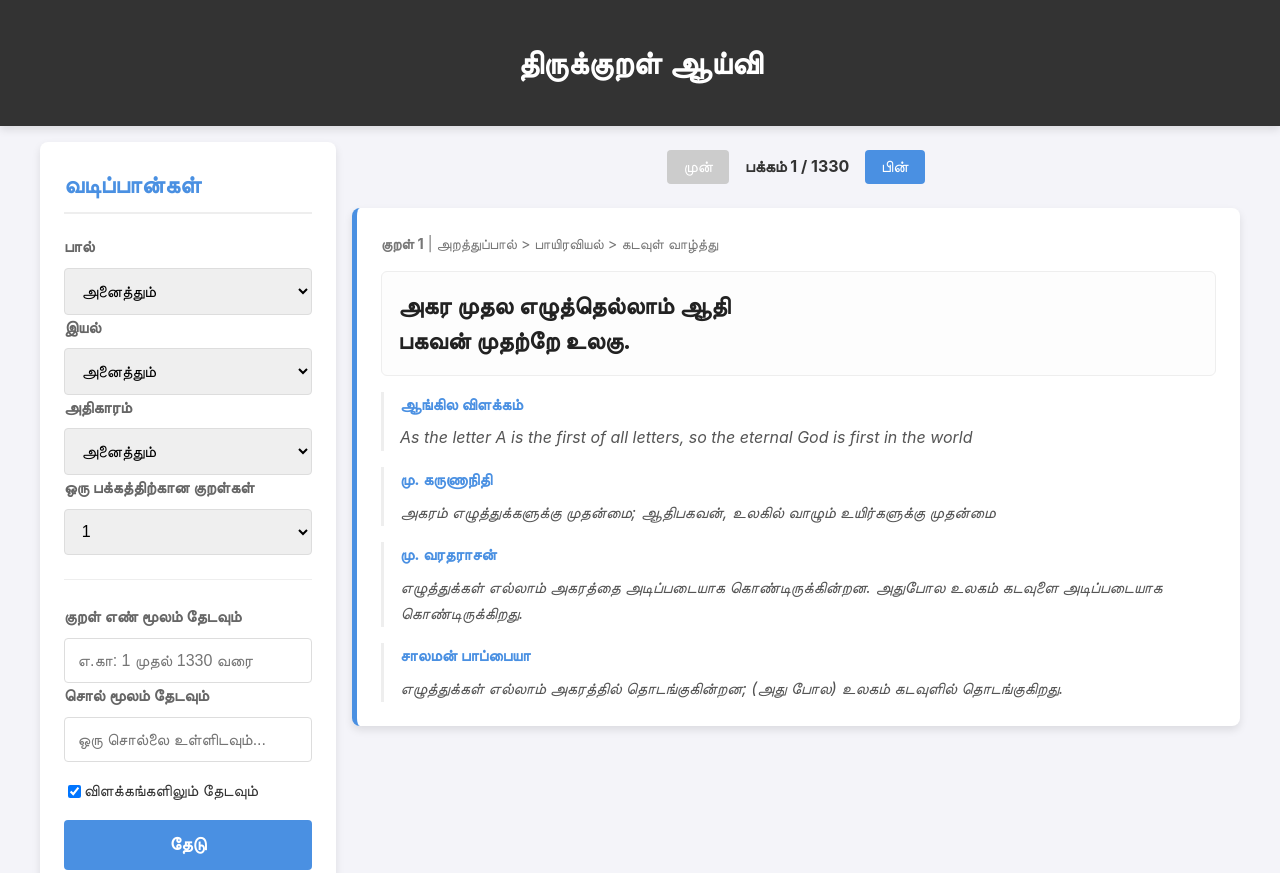
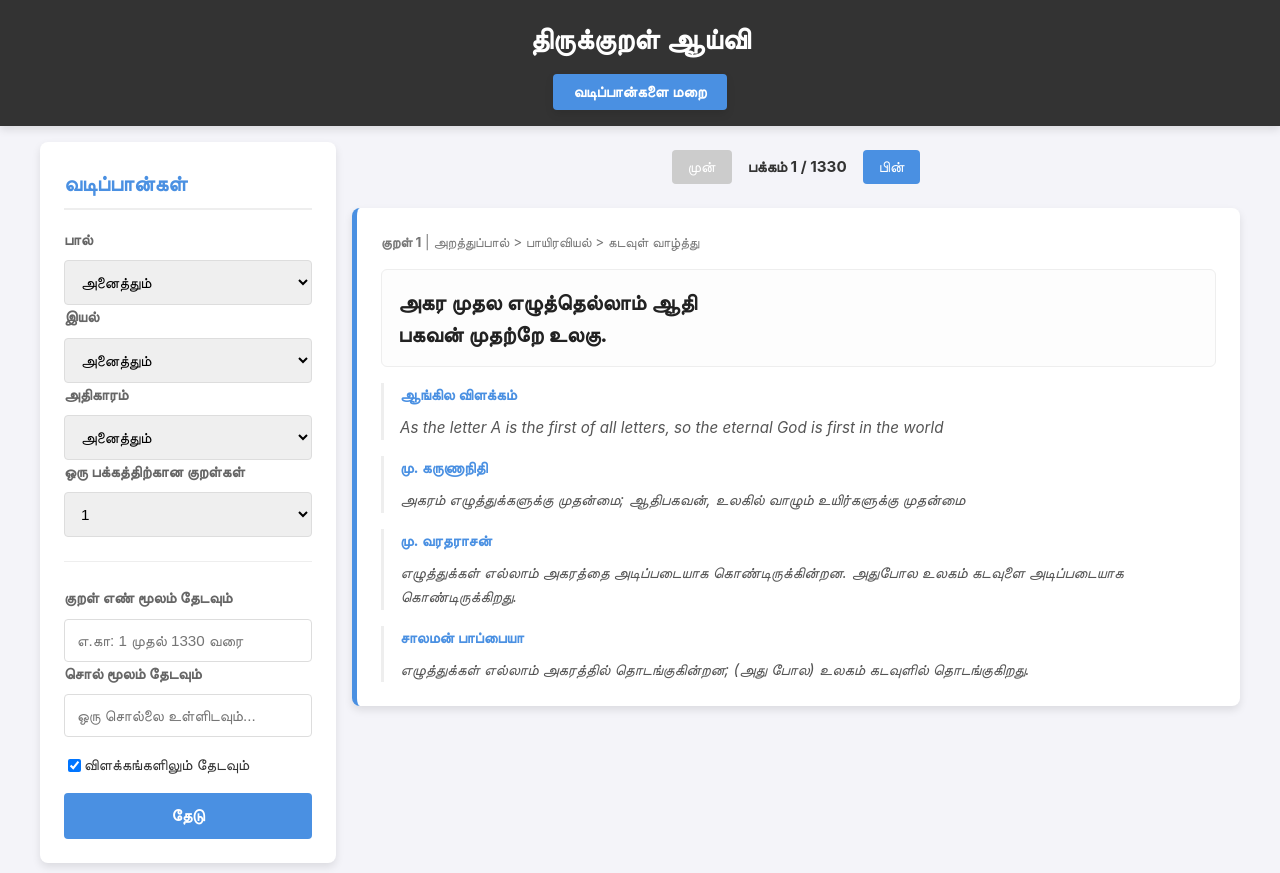
Before and after one commit to SRathinaGiri/ThirukkuralApp, a plain HTML site: page index.html in a window 1280 px wide. Shown: the top 873 px of the page. Drawn offline with nearby package versions, Linux system fonts and the light colour scheme.

Commit message:
Make filter panel collapsible and tune typography

```diff
--- a/app.js
+++ b/app.js
@@ -45,6 +45,8 @@ document.addEventListener('DOMContentLoaded', () => {
     installCardElement = document.getElementById('install-card');
     const installButton = document.getElementById('install-button');
     const appVersionElement = document.getElementById('app-version');
+    const toggleFiltersButton = document.getElementById('toggle-filters');
+    const containerElement = document.querySelector('.container');
 
     const checkboxes = {
         english: document.getElementById('show-english'),
@@ -63,6 +65,23 @@ document.addEventListener('DOMContentLoaded', () => {
 
     if (deferredPrompt) {
         showInstallCard();
+    }
+
+    function updateFilterToggleState() {
+        if (!toggleFiltersButton || !containerElement) {
+            return;
+        }
+        const isCollapsed = containerElement.classList.contains('filters-collapsed');
+        toggleFiltersButton.textContent = isCollapsed ? 'வடிப்பான்களை காட்டு' : 'வடிப்பான்களை மறை';
+        toggleFiltersButton.setAttribute('aria-expanded', (!isCollapsed).toString());
+    }
+
+    if (toggleFiltersButton && containerElement) {
+        updateFilterToggleState();
+        toggleFiltersButton.addEventListener('click', () => {
+            containerElement.classList.toggle('filters-collapsed');
+            updateFilterToggleState();
+        });
     }
 
     installButton.addEventListener('click', async () => {
--- a/index.html
+++ b/index.html
@@ -12,6 +12,7 @@
 
     <header>
         <h1>திருக்குறள் ஆய்வி</h1>
+        <button id="toggle-filters" class="toggle-filters" aria-expanded="true" aria-controls="left-panel">வடிப்பான்களை மறை</button>
     </header>
 
     <div class="container">
--- a/style.css
+++ b/style.css
@@ -15,6 +15,7 @@ body {
     color: var(--text-color);
     margin: 0;
     line-height: 1.6;
+    font-size: 0.95rem;
 }
 
 header {
@@ -23,6 +24,34 @@ header {
     padding: 1rem;
     text-align: center;
     box-shadow: var(--shadow);
+    display: flex;
+    flex-direction: column;
+    align-items: center;
+    gap: 0.75rem;
+}
+
+.toggle-filters {
+    background-color: var(--primary-color);
+    color: var(--card-bg);
+    border: none;
+    border-radius: 4px;
+    padding: 0.55rem 1.25rem;
+    font-size: 0.95rem;
+    font-weight: 600;
+    cursor: pointer;
+    box-shadow: var(--shadow);
+    transition: background-color 0.2s;
+}
+
+.toggle-filters:hover,
+.toggle-filters:focus {
+    background-color: #357ABD;
+    outline: none;
+}
+
+h1 {
+    margin: 0;
+    font-size: 1.8rem;
 }
 
 .container {
@@ -31,10 +60,19 @@ header {
     padding: 1rem;
     max-width: 1200px;
     margin: 0 auto;
+    gap: 1rem;
 }
 
-#left-panel { flex: 1; min-width: 280px; padding-right: 1rem; }
+#left-panel { flex: 1; min-width: 280px; padding-right: 0; }
 #right-panel { flex: 3; min-width: 300px; }
+
+.container.filters-collapsed #left-panel {
+    display: none;
+}
+
+.container.filters-collapsed #right-panel {
+    flex: 1 1 100%;
+}
 
 /* Card Styling */
 .card {
@@ -52,17 +90,29 @@ h2, h3 {
     padding-bottom: 0.5rem;
 }
 
+h2 { font-size: 1.35rem; }
+h3 { font-size: 1.15rem; }
+
 hr { border: none; border-top: 1px solid #eee; margin: 1.5rem 0; }
 
 /* Filter & Search Styling */
 .filter-group label { display: block; margin-bottom: 0.5rem; font-weight: bold; color: #666; }
-.dropdown, input[type="number"], input[type="text"] { width: 100%; padding: 0.8rem; border: 1px solid #ddd; border-radius: 4px; font-size: 1rem; box-sizing: border-box; }
+.dropdown,
+input[type="number"],
+input[type="text"] {
+    width: 100%;
+    padding: 0.75rem;
+    border: 1px solid #ddd;
+    border-radius: 4px;
+    font-size: 0.95rem;
+    box-sizing: border-box;
+}
 .checkbox-group { display: flex; align-items: center; margin-bottom: 0.5rem; }
 .checkbox-group.search-option { margin: 1rem 0; }
 .checkbox-group.search-option label { font-weight: normal; }
 
 #search-button {
-    width: 100%; padding: 0.9rem; font-size: 1.1rem; font-weight: bold;
+    width: 100%; padding: 0.85rem; font-size: 1rem; font-weight: 600;
     color: var(--card-bg); background-color: var(--primary-color);
     border: none; border-radius: 4px; cursor: pointer; transition: background-color 0.2s;
 }
@@ -70,7 +120,7 @@ hr { border: none; border-top: 1px solid #eee; margin: 1.5rem 0; }
 
 /* Install Button Styling */
 #install-button {
-    width: 100%; padding: 0.9rem; font-size: 1.1rem; font-weight: bold;
+    width: 100%; padding: 0.85rem; font-size: 1rem; font-weight: 600;
     color: var(--card-bg); background-color: var(--secondary-color);
     border: none; border-radius: 4px; cursor: pointer; transition: background-color 0.2s;
 }
@@ -85,9 +135,9 @@ hr { border: none; border-top: 1px solid #eee; margin: 1.5rem 0; }
     box-shadow: var(--shadow);
     border-left: 5px solid var(--primary-color);
 }
-.kural-header { font-size: 0.9rem; color: #777; margin-bottom: 1rem; }
+.kural-header { font-size: 0.85rem; color: #777; margin-bottom: 1rem; }
 .kural-text-container { background-color: #fdfdfd; border: 1px solid #eee; border-radius: 6px; padding: 1rem; margin: 1rem 0; }
-.kural-text { font-size: 1.5rem; font-weight: bold; line-height: 2.2rem; color: #222; }
+.kural-text { font-size: 1.35rem; font-weight: bold; line-height: 2rem; color: #222; }
 .explanation-section { margin-top: 1rem; padding-left: 1rem; border-left: 3px solid #eee; }
 .explanation-section h4 { margin: 0 0 0.5rem 0; color: var(--primary-color); }
 .explanation-section p { margin: 0; font-style: italic; color: #555; }
@@ -102,7 +152,7 @@ hr { border: none; border-top: 1px solid #eee; margin: 1.5rem 0; }
 }
 #pagination-container button {
     padding: 0.5rem 1rem;
-    font-size: 1rem;
+    font-size: 0.95rem;
     color: var(--card-bg);
     background-color: var(--primary-color);
     border: none;
@@ -116,6 +166,7 @@ hr { border: none; border-top: 1px solid #eee; margin: 1.5rem 0; }
 #page-info {
     margin: 0 1rem;
     font-weight: bold;
+    font-size: 0.95rem;
 }
 
 .hidden { display: none; }
@@ -127,7 +178,7 @@ footer {
     margin-top: 2rem;
     background-color: #e9ecef;
     color: #6c757d;
-    font-size: 0.9rem;
+    font-size: 0.85rem;
     border-top: 1px solid #dee2e6;
 }
 
```
